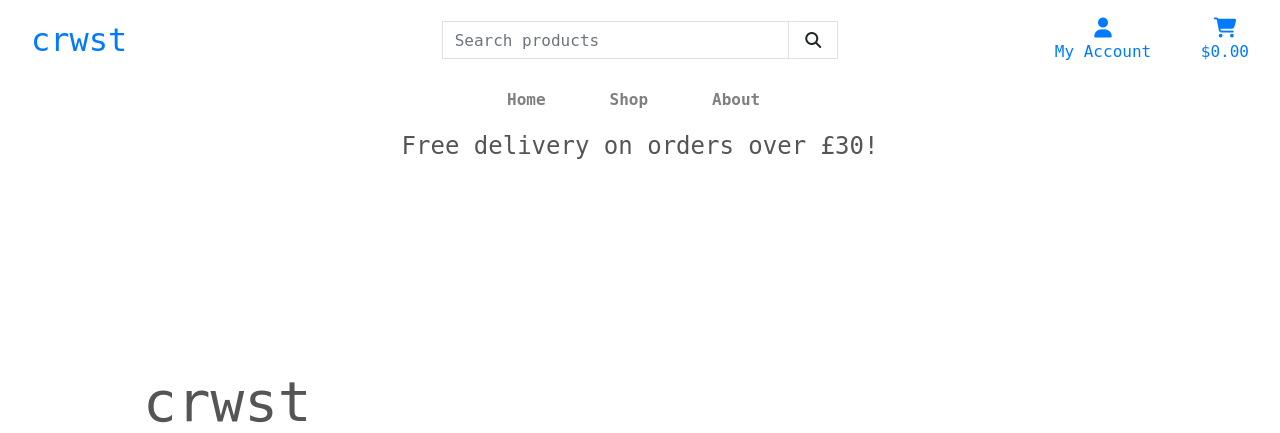
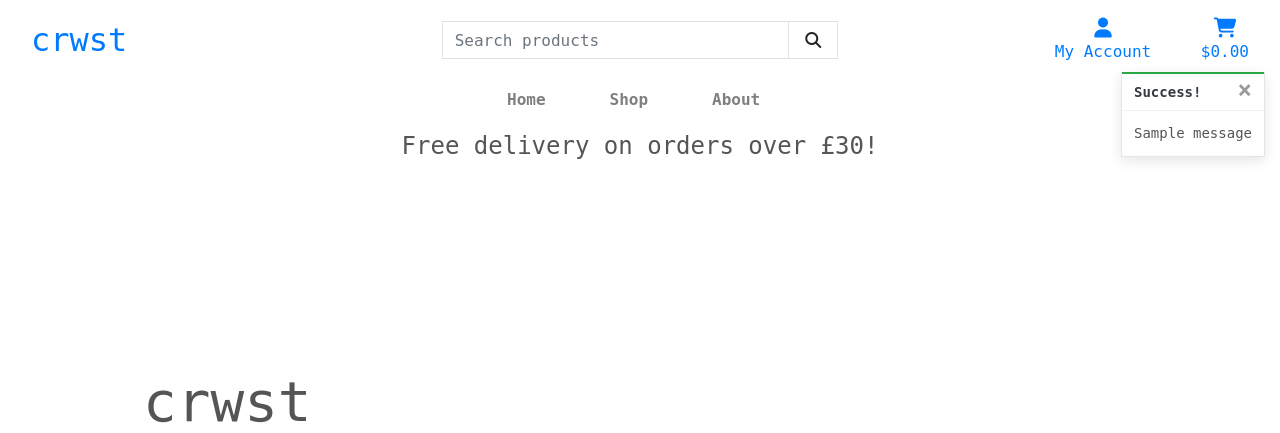
Before and after one commit to Code-Institute-Submissions/crwst, a Django app: page / in a window 1280 px wide. Shown: the top 433 px of the page. Run offline with Django 3.2, Linux system fonts and the light colour scheme; tables that the repository leaves empty hold one stand-in row (values such as "Sample post"); one stand-in notice (Sample message) is shown; some libraries are stand-ins or nearby versions.

Commit message:
Add toasts

```diff
--- a/bag/views.py
+++ b/bag/views.py
@@ -1,5 +1,6 @@
 from django.shortcuts import render, redirect, reverse, HttpResponse
-
+from django.contrib import messages
+from products.models import Product
 # Create your views here.
 
 
@@ -12,6 +13,7 @@ def view_bag(request):
 def add_to_bag(request, item_id):
     """ Add a specific quantity of the specific product to the bag"""
 
+    product = Product.objects.get(pk=item_id)
     quantity = int(request.POST.get('quantity'))
     redirect_url = request.POST.get('redirect_url')
     bag = request.session.get('bag', {})
@@ -20,6 +22,7 @@ def add_to_bag(request, item_id):
         bag[item_id] += quantity
     else:
         bag[item_id] = quantity
+        messages.success(request, f'Added {product.name} to your cart')
 
     request.session['bag'] = bag
     return redirect(redirect_url)
--- a/crwst/settings.py
+++ b/crwst/settings.py
@@ -83,6 +83,8 @@ TEMPLATES = [
     },
 ]
 
+MESSAGE_STORAGE = 'django.contrib.messages.storage.session.SessionStorage'
+
 AUTHENTICATION_BACKENDS = [
     # Needed to login by username in Django admin, regardless of `allauth`
     'django.contrib.auth.backends.ModelBackend',
--- a/static/css/base.css
+++ b/static/css/base.css
@@ -50,6 +50,24 @@ ul {
 .update-link,
 .remove-item {
     cursor: pointer;
+}
+
+/*.............................. Toasts */
+
+.message-container {
+    position: fixed;
+    top: 72px;
+    right: 15px;
+    z-index: 999999;
+}
+
+.custom-toast {
+    overflow: visible;
+}
+
+.toast-capper {
+    height: 2px;
+
 }
 
 
--- a/templates/base.html
+++ b/templates/base.html
@@ -119,7 +119,21 @@
         </header>
 
         {% if messages %}
-            <div class="message-container"></div>
+            <div class="message-container">
+                {% for message in messages %}
+                    {% with message.level as level %}
+                        {% if level == 40 %}
+                            {% include 'includes/toasts/toast_error.html' %}
+                        {% elif level == 30 %}
+                            {% include 'includes/toasts/toast_warning.html' %}
+                        {% elif level == 25 %}
+                            {% include 'includes/toasts/toast_success.html' %}
+                        {% else %}
+                            {% include 'includes/toasts/toast_info.html' %}
+                        {% endif %}
+                    {% endwith %}
+                {% endfor %}
+            </div>
         {% endif %}
 
         {% block page_header %}
@@ -129,6 +143,9 @@
         {% endblock %}
 
         {% block postloadjs %}
+        <script type="text/javascript">
+            $('.toast').toast('show');
+        </script>
         {% endblock %}
 
     </body>
--- /dev/null
+++ b/templates/includes/toasts/toast_success.html
@@ -0,0 +1,13 @@
+<div class="toast custom-toast rounded-0 border-top-0" data-autohide="false">
+    <div class="arrow-up arrow-success"></div>
+    <div class="w-100 toast-capper bg-success"></div>
+    <div class="toast-header bg-white text-dark">
+        <strong class="mr-auto">Success!</strong>
+        <button type="button" class="ml-2 mb-1 close text-dark" data-dismiss="toast" aria-label="Close">
+            <span aria-hidden="true">&times;</span>
+        </button>
+    </div>
+    <div class="toast-body bg-white">
+        {{ message }}
+    </div>
+</div>
```
Also changed, not shown: templates/includes/toasts/toast_error.html (added, +13 -0 lines), templates/includes/toasts/toast_info.html (added, +13 -0 lines), templates/includes/toasts/toast_warning.html (added, +13 -0 lines).
